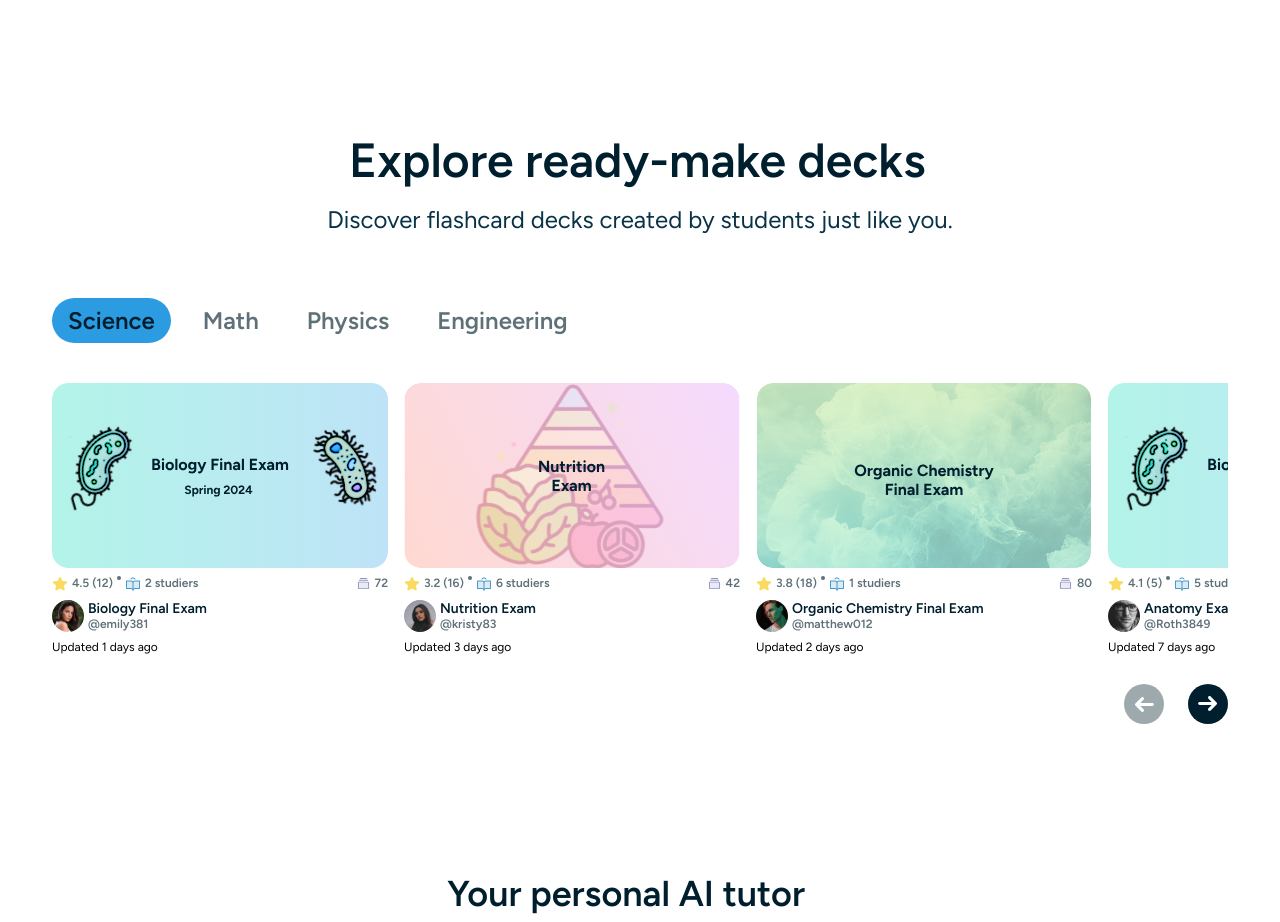
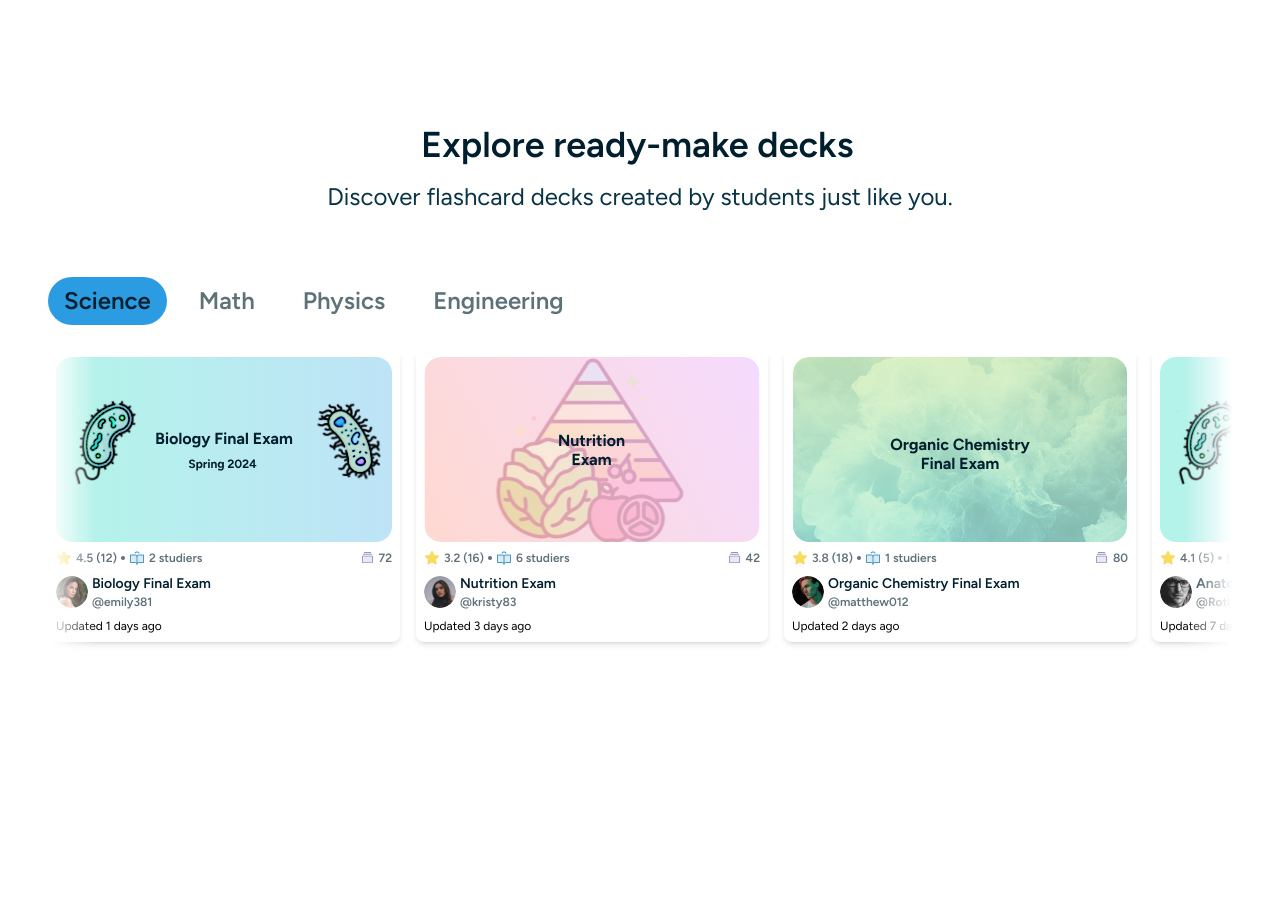
Before and after one commit to mermoryofficial/landing-page, a Next.js app: page / in a window 1280 px wide. Shown: the part 7680-8602 px from the top of the page. Built offline with nearby package versions, Linux system fonts and the light colour scheme.

Commit message:
add responsiveness + autoscrolling like social proof section

```diff
--- a/src/components/LandingPage/Decks.js
+++ b/src/components/LandingPage/Decks.js
@@ -6,11 +6,6 @@ import Image from "next/legacy/image";
 const Decks = () => {
   const subjects = ["Science", "Math", "Physics", "Engineering"];
   const [selectedSubject, setSelectedSubject] = useState(subjects[0]);
-  const carouselRef = useRef(null);
-  const [isAtStart, setIsAtStart] = useState(true);
-  const [isAtEnd, setIsAtEnd] = useState(false);
-  const [touchStart, setTouchStart] = useState(0);
-  const [touchEnd, setTouchEnd] = useState(0);
 
   const scienceDecks = [
     {
@@ -74,86 +69,22 @@ const Decks = () => {
     return scienceDecks;
   };
 
-  const scrollLeft = () => {
-    if (carouselRef.current) {
-      carouselRef.current.scrollBy({ left: -350, behavior: "smooth" });
-    }
-  };
-
-  const scrollRight = () => {
-    if (carouselRef.current) {
-      carouselRef.current.scrollBy({ left: 350, behavior: "smooth" });
-    }
-  };
-  const handleTouchStart = (e) => {
-    setTouchStart(e.targetTouches[0].clientX);
-  };
-
-  const handleTouchMove = (e) => {
-    setTouchEnd(e.targetTouches[0].clientX);
-  };
-
-  const handleTouchEnd = () => {
-    if (!touchStart || !touchEnd) return;
-
-    const distance = touchStart - touchEnd;
-    const isLeftSwipe = distance > 50;
-    const isRightSwipe = distance < -50;
-
-    if (isLeftSwipe) {
-      scrollRight();
-    }
-    if (isRightSwipe) {
-      scrollLeft();
-    }
-  };
-
-  const handleScroll = () => {
-    const el = carouselRef.current;
-    if (!el) return;
-
-    setIsAtStart(el.scrollLeft <= 0);
-    setIsAtEnd(el.scrollLeft + el.clientWidth >= el.scrollWidth - 1);
-  };
-
-  useEffect(() => {
-    const el = carouselRef.current;
-    if (!el) return;
-
-    el.addEventListener("scroll", handleScroll);
-    handleScroll();
-
-    return () => el.removeEventListener("scroll", handleScroll);
-  }, []);
-
   return (
     <div className="w-full overflow-hidden">
       {/* Mobile Layout */}
       <div className="md:hidden">
-        <div className="mt-[150px] w-full bg-white flex flex-col items-center justify-center">
-          <div className="mb-16 text-center">
-            <div
-              style={{
-                fontWeight: 600,
-                fontSize: 24,
-                maxWidth: 620,
-                marginBottom: 16,
-                color: "#001F2E",
-              }}
-            >
-              Explore ready-make decks
-            </div>
-            <div style={{ fontSize: 16, color: "#083347" }}>
-              Discover flashcard decks created by students just like you.
-            </div>
+        <div className="my-24 w-full bg-white flex flex-col items-center justify-center">
+          <div className="mb-16 px-4 text-center">
+            <div className="text-[#001F2E] text-2xl font-semibold max-w-[620px] mb-4">Explore ready-make decks</div>
+            <div className="text-[#083347]">Discover flashcard decks created by students just like you.</div>
           </div>
 
-          <div className="flex flex-col gap-[24px]" style={{ width: "calc(100% - 104px)" }}>
+          <div className="flex flex-col gap-[24px] w-full pt-0 px-6 pb-6">
             <div className="flex flex-row gap-2 sm:gap-4 flex-wrap">
               {subjects.map((subject) => (
                 <div
                   key={subject}
-                  className="text-xs sm:text-sm md:text-base"
+                  className="text-xs sm:text-base"
                   onClick={() => setSelectedSubject(subject)}
                   style={{
                     cursor: "pointer",
@@ -181,90 +112,81 @@ const Decks = () => {
               ))}
             </div>
 
-            <div style={{ position: "relative" }}>
+            <div className="relative w-full overflow-hidden" aria-label="Decks carousel" tabIndex={0}>
+              {/* Left gradient overlay */}
+              <div className="pointer-events-none absolute left-0 top-0 h-full w-8 z-20 bg-gradient-to-r from-white to-transparent" />
+              {/* Right gradient overlay */}
+              <div className="pointer-events-none absolute right-0 top-0 h-full w-8 z-20 bg-gradient-to-l from-white to-transparent" />
               <div
-                ref={carouselRef}
-                className="flex flex-row gap-[16px] mt-4 pr-[48px]"
-                style={{
-                  overflowX: "auto",
-                  scrollBehavior: "smooth",
-                  paddingBottom: 12,
-                  scrollbarWidth: "none",
-                  msOverflowStyle: "none",
-                  WebkitOverflowScrolling: "touch",
-                }}
-                onTouchStart={handleTouchStart}
-                onTouchMove={handleTouchMove}
-                onTouchEnd={handleTouchEnd}
+                className="flex gap-4 decks-scroll group-hover:[animation-play-state:paused] w-max overflow-visible pb-4"
+                style={{ minWidth: "100%" }}
               >
-                {getDecksForSubject(selectedSubject).map((deck, i) => (
-                  <div
-                    key={i}
-                    className="flex-shrink-0 flex flex-col gap-[8px]"
-                    style={{
-                      width: 336,
-                      height: 273,
-                    }}
-                  >
-                    <img src={deck.img} alt="deck cover" width={336} height={185} style={{ borderRadius: 16 }} />
-                    <div
-                      className="flex flex-row justify-between items-center"
-                      style={{
-                        color: "#5E7078",
-                        fontSize: 12,
-                        fontWeight: 600,
-                      }}
-                    >
-                      <div className="flex flex-row justify-center items-center">
+                {[...getDecksForSubject(selectedSubject), ...getDecksForSubject(selectedSubject)].map((deck, i) => (
+                  <div className="overflow-visible" key={i}>
+                    <div className="flex-shrink-0 flex flex-col gap-2 bg-white rounded-lg shadow-md p-2 w-full">
+                      <img src={deck.img} alt="deck cover" width={336} height={185} className="rounded-lg" />
+                      <div className="flex flex-row justify-between items-center text-[#5E7078] text-xs font-semibold">
+                        <div className="flex flex-row items-center">
                           <img
                             src="/icons/landing-page/decks/star.svg"
                             alt="Star"
                             width={16}
                             height={16}
-                          style={{ verticalAlign: "middle", marginRight: 4 }}
+                            className="mr-1"
                           />
-                        {deck.numStars} ({deck.numReviews}){" "}
+                          {deck.numStars} ({deck.numReviews})
                           <img
                             src="/icons/landing-page/decks/dot.svg"
                             alt="Dot"
                             width={4}
                             height={4}
-                          style={{ verticalAlign: "middle", margin: "0 4px" }}
-                        />{" "}
+                            className="mx-1"
+                          />
                           <img
                             src="/icons/landing-page/decks/book.svg"
                             alt="Book"
                             width={16}
                             height={16}
-                          style={{ verticalAlign: "middle", marginRight: 4 }}
+                            className="mr-1"
                           />
                           {deck.numStudiers} studiers
                         </div>
-                      <div className="flex flex-row">
+                        <div className="flex flex-row items-center">
                           <img
                             src="/icons/landing-page/decks/deck.svg"
                             alt="Deck"
                             width={16}
                             height={16}
-                          style={{ verticalAlign: "middle", marginRight: 4 }}
+                            className="mr-1"
                           />
                           {deck.numCards}
                         </div>
                       </div>
-                    <div className="flex flex-row gap-[4px]">
-                      <img src={deck.pfp} alt="pfp" width={32} height={32} />
+                      <div className="flex flex-row gap-1 items-center">
+                        <img src={deck.pfp} alt="pfp" width={32} height={32} className="rounded-full" />
                         <div className="flex flex-col">
-                        <div style={{ color: "#001F2E", fontWeight: 600, fontSize: 14 }}>{deck.title}</div>
-                        <div style={{ color: "#5E7078", fontWeight: 600, fontSize: 12 }}>@{deck.user}</div>
+                          <div className="text-[#001F2E] font-semibold text-sm">{deck.title}</div>
+                          <div className="text-[#5E7078] font-semibold text-xs">@{deck.user}</div>
                         </div>
                       </div>
-                    <div style={{ fontSize: 12 }}>Updated {deck.numDaysAgo} days ago</div>
+                      <div className="text-xs">Updated {deck.numDaysAgo} days ago</div>
+                    </div>
                   </div>
                 ))}
               </div>
               <style jsx>{`
-                div::-webkit-scrollbar {
-                  display: none;
+                @keyframes decks-scroll {
+                  to {
+                    transform: translateX(calc(-100% - 1rem));
+                  }
+                }
+                .decks-scroll {
+                  animation: decks-scroll 20s linear infinite;
+                }
+                @media (min-width: 768px) {
+                  .decks-scroll {
+                    animation-duration: 50s;
+                  }
                 }
               `}</style>
             </div>
@@ -274,28 +196,21 @@ const Decks = () => {
 
       {/* Desktop Layout */}
       <div className="hidden md:block">
-        <div className="mt-[150px] w-full bg-white flex flex-col items-center justify-center">
+        <div className="my-36 w-full bg-white flex flex-col items-center justify-center">
           <div className="mb-16 text-center">
-            <div
-              style={{
-                fontWeight: 600,
-                fontSize: 48,
-                maxWidth: 620,
-                marginBottom: 16,
-                color: "#001F2E",
-              }}
-            >
+            <div className="text-[#001F2E] text-3xl xl:text-4xl font-semibold max-w-[620px] mb-4">
               Explore ready-make decks
             </div>
-            <div style={{ fontSize: 24, color: "#083347" }}>
+            <div className="text-[#083347] text-xl xl:text-2xl">
               Discover flashcard decks created by students just like you.
             </div>
           </div>
 
-          <div className="flex flex-col gap-[24px]" style={{ width: "calc(100% - 104px)" }}>
+          <div className="flex flex-col gap-[24px] w-full px-12">
             <div className="flex flex-row gap-[16px]">
               {subjects.map((subject) => (
                 <div
+                  className="text-lg lg:text-xl xl:text-2xl font-semibold"
                   key={subject}
                   onClick={() => setSelectedSubject(subject)}
                   style={{
@@ -305,8 +220,6 @@ const Decks = () => {
                     transition: "background-color 0.3s",
                     backgroundColor: selectedSubject === subject ? "#2C9CE2" : "#FFFFFF",
                     color: selectedSubject === subject ? "#001F2E" : "#5E7078",
-                    fontSize: 24,
-                    fontWeight: 600,
                   }}
                   onMouseEnter={(e) => {
                     if (selectedSubject !== subject) {
@@ -324,120 +237,83 @@ const Decks = () => {
               ))}
             </div>
 
-            <div style={{ position: "relative" }}>
+            <div className="relative w-full overflow-hidden" aria-label="Decks carousel" tabIndex={0}>
+              {/* Left gradient overlay */}
+              <div className="pointer-events-none absolute left-0 top-0 h-full w-12 z-20 bg-gradient-to-r from-white to-transparent" />
+              {/* Right gradient overlay */}
+              <div className="pointer-events-none absolute right-0 top-0 h-full w-12 z-20 bg-gradient-to-l from-white to-transparent" />
               <div
-                ref={carouselRef}
-                className="flex flex-row gap-[16px] mt-4 pr-[48px]"
-                style={{
-                  overflowX: "auto",
-                  scrollBehavior: "smooth",
-                  paddingBottom: 12,
-                  height: "100%",
-                }}
+                className="flex gap-4 decks-scroll group-hover:[animation-play-state:paused] w-max overflow-visible pb-4"
+                style={{ minWidth: "100%" }}
               >
-                {getDecksForSubject(selectedSubject).map((deck, i) => (
-                  <div
-                    key={i}
-                    className="flex-shrink-0 flex flex-col gap-[8px]"
-                    style={{
-                      width: 336,
-                      height: 273,
-                    }}
-                  >
-                    <img
-                      src={deck.img}
-                      alt="deck cover"
-                      width={336}
-                      height={185}
-                      style={{ borderRadius: 16, zIndex: 0 }}
-                    />
-                    <div
-                      className="flex flex-row justify-between items-center"
-                      style={{
-                        color: "#5E7078",
-                        fontSize: 12,
-                        fontWeight: 600,
-                      }}
-                    >
-                      <div className="flex flex-row">
+                {[...getDecksForSubject(selectedSubject), ...getDecksForSubject(selectedSubject)].map((deck, i) => (
+                  <div className="overflow-visible" key={i}>
+                    <div className="flex-shrink-0 flex flex-col gap-2 bg-white rounded-lg shadow-md p-2 w-full">
+                      <img src={deck.img} alt="deck cover" width={336} height={185} className="rounded-lg" />
+                      <div className="flex flex-row justify-between items-center text-[#5E7078] text-xs font-semibold">
+                        <div className="flex flex-row items-center">
                           <img
                             src="/icons/landing-page/decks/star.svg"
                             alt="Star"
                             width={16}
                             height={16}
-                          style={{ verticalAlign: "middle", marginRight: 4 }}
+                            className="mr-1"
                           />
-                        {deck.numStars} ({deck.numReviews}){" "}
+                          {deck.numStars} ({deck.numReviews})
                           <img
                             src="/icons/landing-page/decks/dot.svg"
                             alt="Dot"
                             width={4}
                             height={4}
-                          style={{ verticalAlign: "middle", margin: "0 4px" }}
-                        />{" "}
+                            className="mx-1"
+                          />
                           <img
                             src="/icons/landing-page/decks/book.svg"
                             alt="Book"
                             width={16}
                             height={16}
-                          style={{ verticalAlign: "middle", marginRight: 4 }}
+                            className="mr-1"
                           />
                           {deck.numStudiers} studiers
                         </div>
-                      <div className="flex flex-row">
+                        <div className="flex flex-row items-center">
                           <img
                             src="/icons/landing-page/decks/deck.svg"
                             alt="Deck"
                             width={16}
                             height={16}
-                          style={{ verticalAlign: "middle", marginRight: 4 }}
+                            className="mr-1"
                           />
                           {deck.numCards}
                         </div>
                       </div>
-                    <div className="flex flex-row gap-[4px]">
-                      <img src={deck.pfp} alt="pfp" width={32} height={32} />
+                      <div className="flex flex-row gap-1 items-center">
+                        <img src={deck.pfp} alt="pfp" width={32} height={32} className="rounded-full" />
                         <div className="flex flex-col">
-                        <div style={{ color: "#001F2E", fontWeight: 600, fontSize: 14 }}>{deck.title}</div>
-                        <div style={{ color: "#5E7078", fontWeight: 600, fontSize: 12 }}>@{deck.user}</div>
+                          <div className="text-[#001F2E] font-semibold text-sm">{deck.title}</div>
+                          <div className="text-[#5E7078] font-semibold text-xs">@{deck.user}</div>
                         </div>
                       </div>
-                    <div style={{ fontSize: 12 }}>Updated {deck.numDaysAgo} days ago</div>
+                      <div className="text-xs">Updated {deck.numDaysAgo} days ago</div>
+                    </div>
                   </div>
                 ))}
               </div>
-
-              <div className="flex flex-row gap-[24px] justify-end mt-4">
-                <div
-                  onClick={!isAtStart ? scrollLeft : undefined}
-                  className="flex justify-center items-center"
-                  style={{
-                    borderRadius: "50%",
-                    height: 40,
-                    width: 40,
-                    background: isAtStart ? "#5E7078" : "#001F2E",
-                    transform: "rotate(180deg)",
-                    cursor: isAtStart ? "not-allowed" : "pointer",
-                    opacity: isAtStart ? 0.6 : 1,
-                  }}
-                >
-                  <img src="/icons/landing-page/decks/arrow.svg" alt="arrow" width={20} height={20} />
-                </div>
-                <div
-                  onClick={!isAtEnd ? scrollRight : undefined}
-                  className="flex justify-center items-center"
-                  style={{
-                    borderRadius: "50%",
-                    height: 40,
-                    width: 40,
-                    background: isAtEnd ? "#5E7078" : "#001F2E",
-                    cursor: isAtEnd ? "not-allowed" : "pointer",
-                    opacity: isAtEnd ? 0.6 : 1,
-                  }}
-                >
-                  <img src="/icons/landing-page/decks/arrow.svg" alt="arrow" width={20} height={20} />
-                </div>
-              </div>
+              <style jsx>{`
+                @keyframes decks-scroll {
+                  to {
+                    transform: translateX(calc(-100% - 1rem));
+                  }
+                }
+                .decks-scroll {
+                  animation: decks-scroll 20s linear infinite;
+                }
+                @media (min-width: 768px) {
+                  .decks-scroll {
+                    animation-duration: 50s;
+                  }
+                }
+              `}</style>
             </div>
           </div>
         </div>
```
Lines whose indentation alone changed are shown as unchanged.
